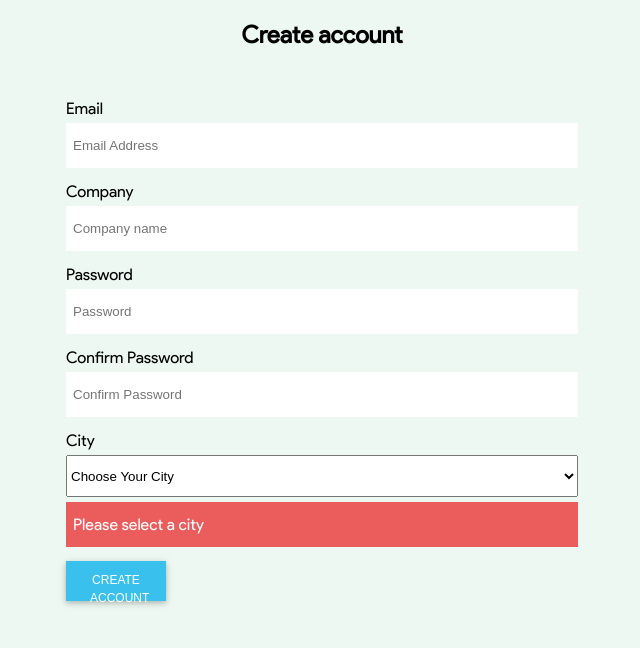
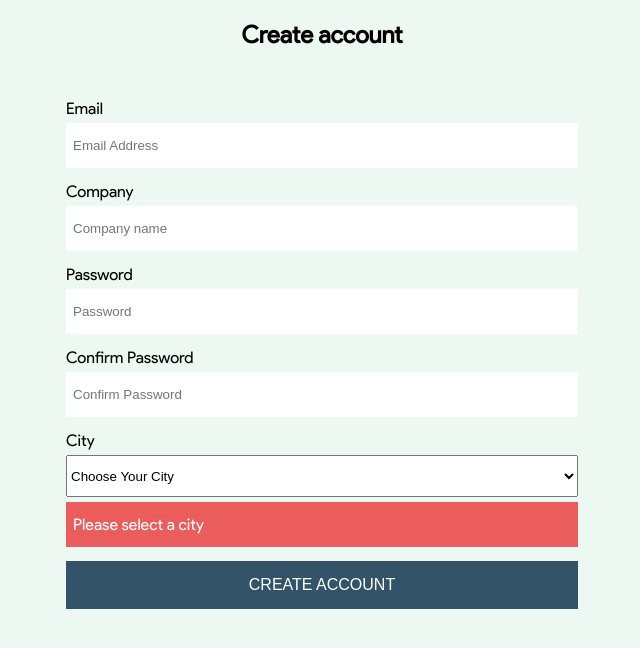
Before and after one commit to araraltawarah98/react-app, a React (Create React App) app: page /signup in a window 1280 px wide. Shown: the top 648 px of the page, without its empty margins (318-958 px from the left). Built offline with nearby package versions, Linux system fonts and the light colour scheme.

Commit message:
add class for button

```diff
--- a/src/components/CardItem/CardItem.css
+++ b/src/components/CardItem/CardItem.css
@@ -1,4 +1,4 @@
-button {
+.card-button {
   background-color: #39c0ed;
   border: 0;
   box-shadow: 0 2px 5px 0 rgb(0 0 0 / 20%), 0 2px 10px 0 rgb(0 0 0 / 10%);
--- a/src/components/CardItem/CardItem.jsx
+++ b/src/components/CardItem/CardItem.jsx
@@ -18,6 +18,7 @@ function CardItem({ alt, handleIncrement, id, src, text, title }) {
         <h3 className="card-title">{title}</h3>
         <p className="card-text">{text}</p>
         <button
+          className="card-button"
           onClick={() => {
             handleActive();
             handleIncrement(id);
```
